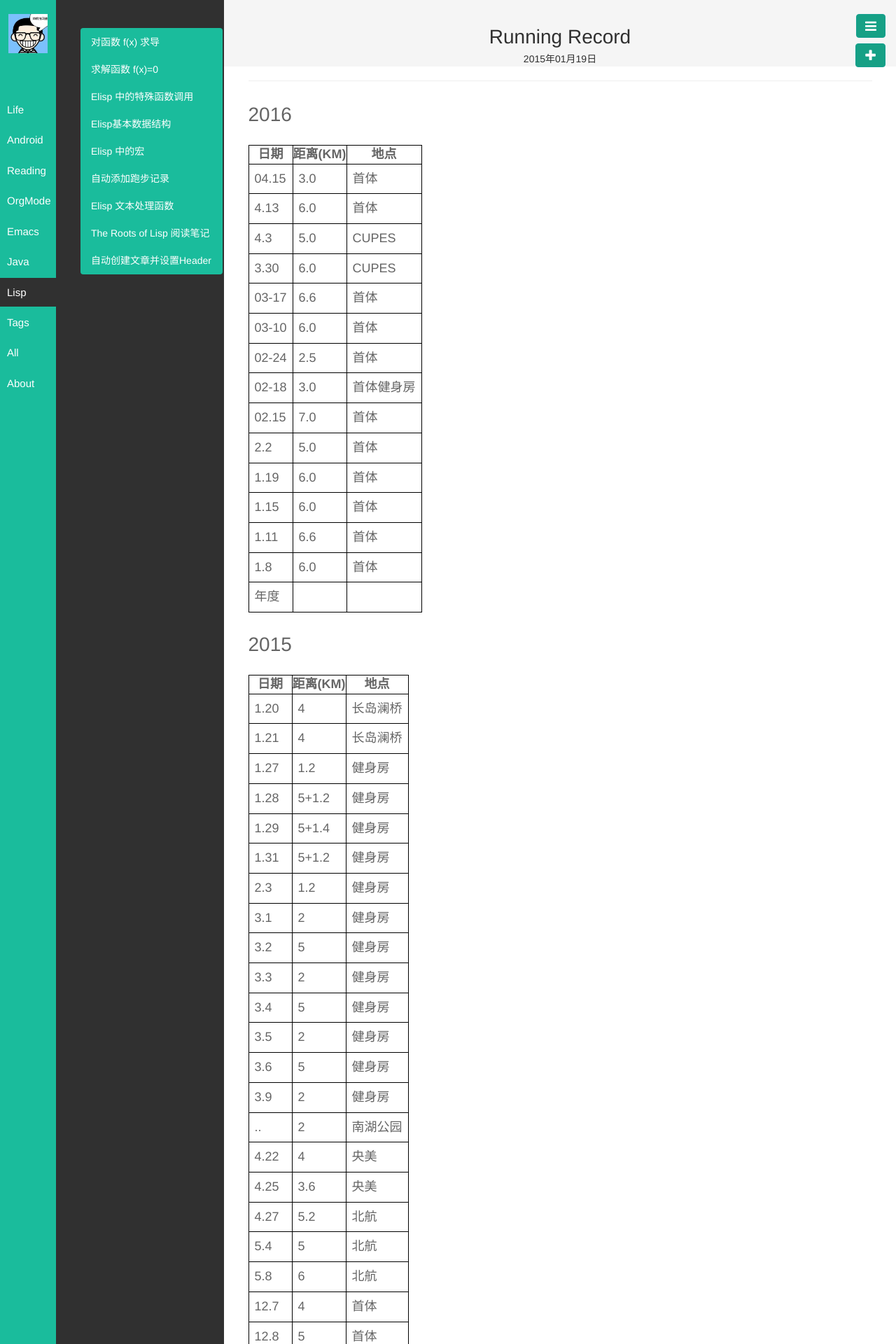
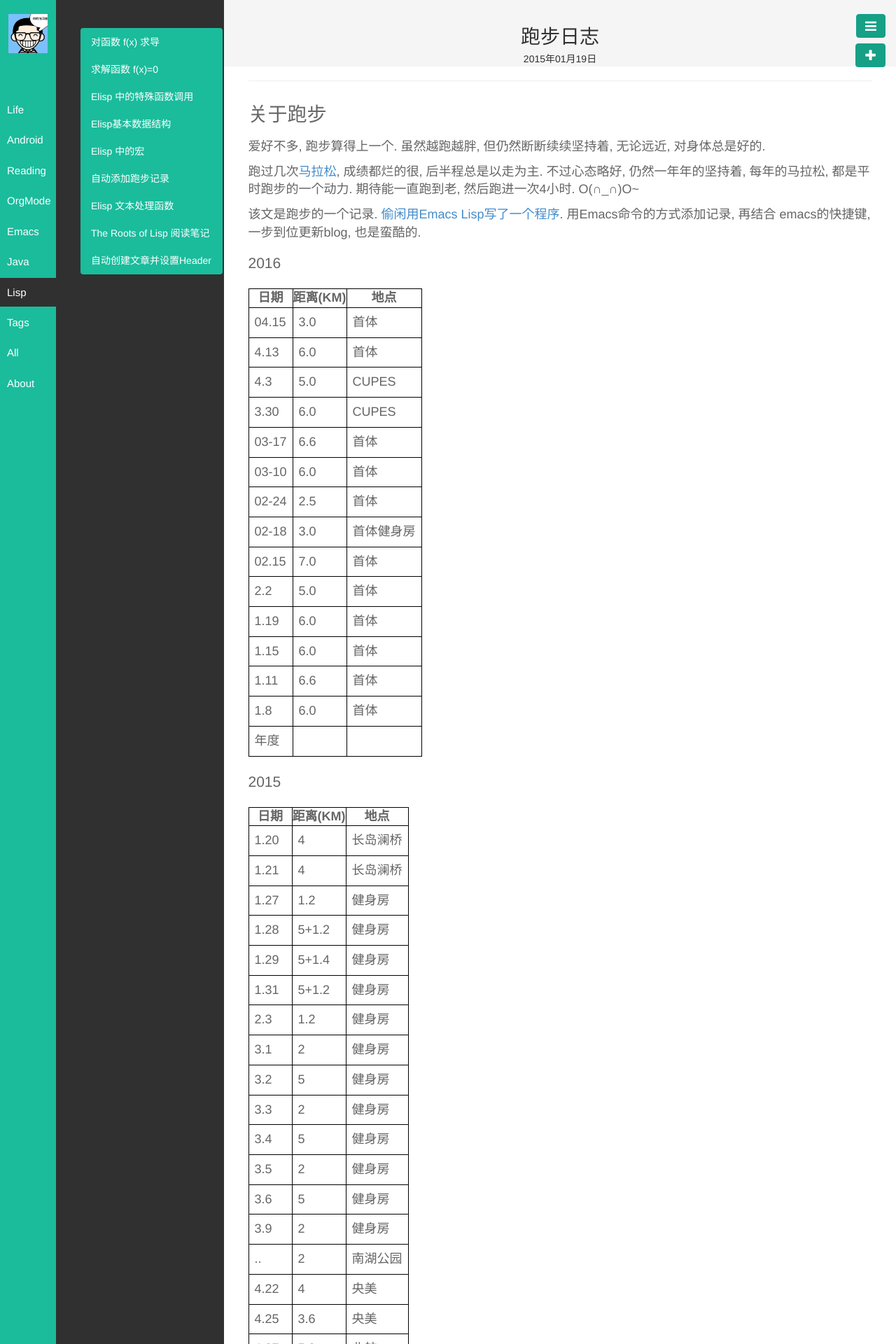
Before and after one commit to byrlx/byrlx.github.io, a Jekyll site: the page built from _posts/Other/2015-01-19-Running-Record.html, in a window 1280 px wide. Shown: the top 1920 px of the page at 70% size. Built offline with Jekyll 4.4.1, drawn with Linux system fonts in a browser that asks for light colours.

Commit message:
update blog

```diff
--- a/_posts/Other/2015-01-19-Running-Record.html
+++ b/_posts/Other/2015-01-19-Running-Record.html
@@ -1,13 +1,30 @@
 ---
 layout: post
-title: Running Record
+title: 跑步日志
 category: [Life]
 description: [Run! Run! Run!]
 ---
+<div id="outline-container-orgheadline1" class="outline-2">
+<h2 id="orgheadline1">关于跑步</h2>
+<div class="outline-text-2" id="text-orgheadline1">
+<p>
+爱好不多, 跑步算得上一个. 虽然越跑越胖, 但仍然断断续续坚持着, 无论远近, 对身体总是好的.
+</p>
 
-<div id="outline-container-orgheadline1" class="outline-2">
-<h2 id="orgheadline1">2016</h2>
-<div class="outline-text-2" id="text-orgheadline1">
+<p>
+跑过几次<a href="http://xuzhengchao.com/life/%E7%AC%AC%E4%BA%8C%E6%AC%A1%E5%8C%97%E4%BA%AC%E9%A9%AC%E6%8B%89%E6%9D%BE.html">马拉松</a>, 成绩都烂的很, 后半程总是以走为主. 不过心态略好, 仍然一年年的坚持着,
+每年的马拉松, 都是平时跑步的一个动力. 期待能一直跑到老, 然后跑进一次4小时. O(∩_∩)O~
+</p>
+
+<p>
+该文是跑步的一个记录. <a href="http://xuzhengchao.com/lisp/add-running-record.html">偷闲用Emacs Lisp写了一个程序</a>. 用Emacs命令的方式添加记录, 再结合
+emacs的快捷键, 一步到位更新blog, 也是蛮酷的.
+</p>
+</div>
+
+<div id="outline-container-orgheadline2" class="outline-3">
+<h3 id="orgheadline2">2016</h3>
+<div class="outline-text-3" id="text-orgheadline2">
 <table border="2" cellspacing="0" cellpadding="6" rules="groups" frame="hsides">
 
 
@@ -121,9 +138,9 @@ description: [Run! Run! Run!]
 </div>
 </div>
 
-<div id="outline-container-orgheadline2" class="outline-2">
-<h2 id="orgheadline2">2015</h2>
-<div class="outline-text-2" id="text-orgheadline2">
+<div id="outline-container-orgheadline3" class="outline-3">
+<h3 id="orgheadline3">2015</h3>
+<div class="outline-text-3" id="text-orgheadline3">
 <table border="2" cellspacing="0" cellpadding="6" rules="groups" frame="hsides">
 
 
@@ -297,9 +314,9 @@ description: [Run! Run! Run!]
 </div>
 </div>
 
-<div id="outline-container-orgheadline3" class="outline-2">
-<h2 id="orgheadline3">2014</h2>
-<div class="outline-text-2" id="text-orgheadline3">
+<div id="outline-container-orgheadline4" class="outline-3">
+<h3 id="orgheadline4">2014</h3>
+<div class="outline-text-3" id="text-orgheadline4">
 <table border="2" cellspacing="0" cellpadding="6" rules="groups" frame="hsides">
 
 
@@ -493,9 +510,9 @@ description: [Run! Run! Run!]
 </table>
 </div>
 </div>
-<div id="outline-container-orgheadline4" class="outline-2">
-<h2 id="orgheadline4">2013</h2>
-<div class="outline-text-2" id="text-orgheadline4">
+<div id="outline-container-orgheadline5" class="outline-3">
+<h3 id="orgheadline5">2013</h3>
+<div class="outline-text-3" id="text-orgheadline5">
 <table border="2" cellspacing="0" cellpadding="6" rules="groups" frame="hsides">
 
 
@@ -527,9 +544,9 @@ description: [Run! Run! Run!]
 </table>
 </div>
 </div>
-<div id="outline-container-orgheadline5" class="outline-2">
-<h2 id="orgheadline5">2012</h2>
-<div class="outline-text-2" id="text-orgheadline5">
+<div id="outline-container-orgheadline6" class="outline-3">
+<h3 id="orgheadline6">2012</h3>
+<div class="outline-text-3" id="text-orgheadline6">
 <table border="2" cellspacing="0" cellpadding="6" rules="groups" frame="hsides">
 
 
@@ -561,3 +578,4 @@ description: [Run! Run! Run!]
 </table>
 </div>
 </div>
+</div>
--- a/org/Other/2016-01-22-bookmarks.org
+++ b/org/Other/2016-01-22-bookmarks.org
@@ -39,3 +39,5 @@ category: [Life]
  作者在该文章里通过反射和正则表达式两个例子, 阐述了重用的高效率性.
 ** 3. Fancy
 *** [[http://bbs.hupu.com/15698397.html][马刺卡哇伊文章]]
+** [[http://www.cnblogs.com/angeldevil/p/3479431.html][对view构造函数的解释]] :androd:
+本文着重讲解了view的第三个构造函数及其参数.
```
Also changed, not shown: _posts/Other/2016-01-22-bookmarks.html (+11 -3 lines), org/Other/2015-01-19-Running-Record.org (+14 -6 lines).
